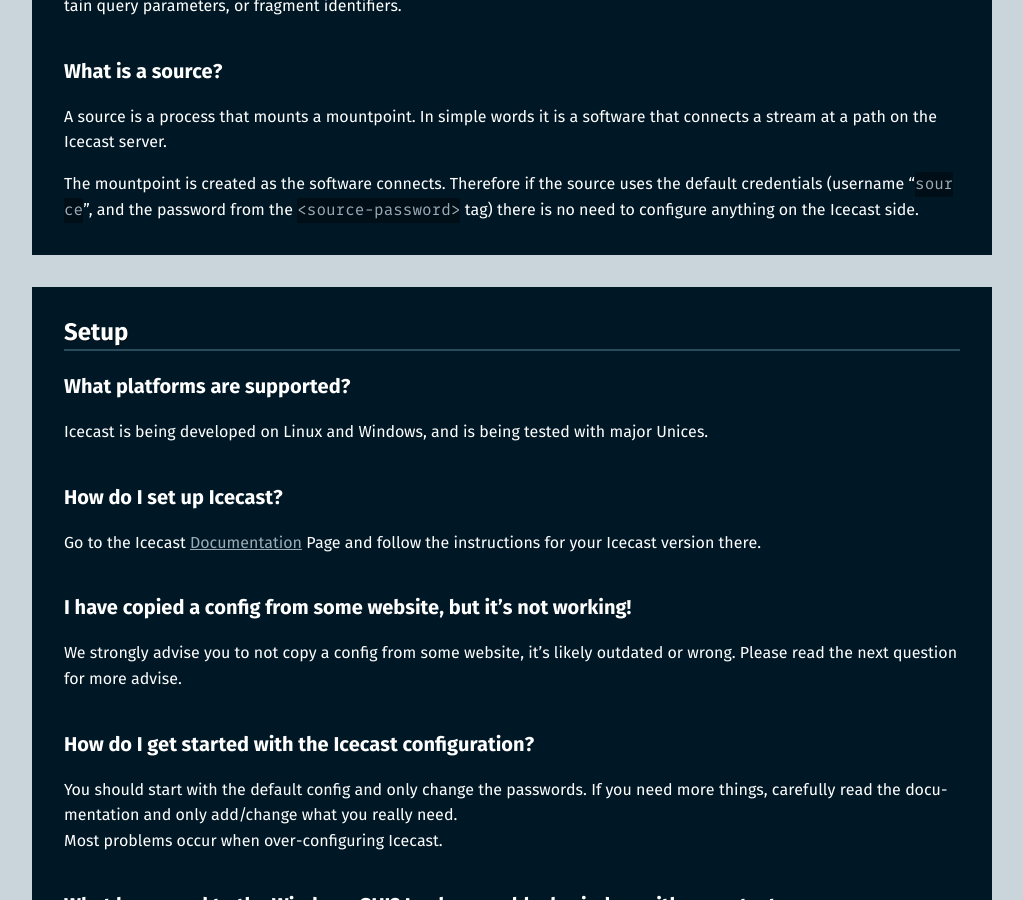
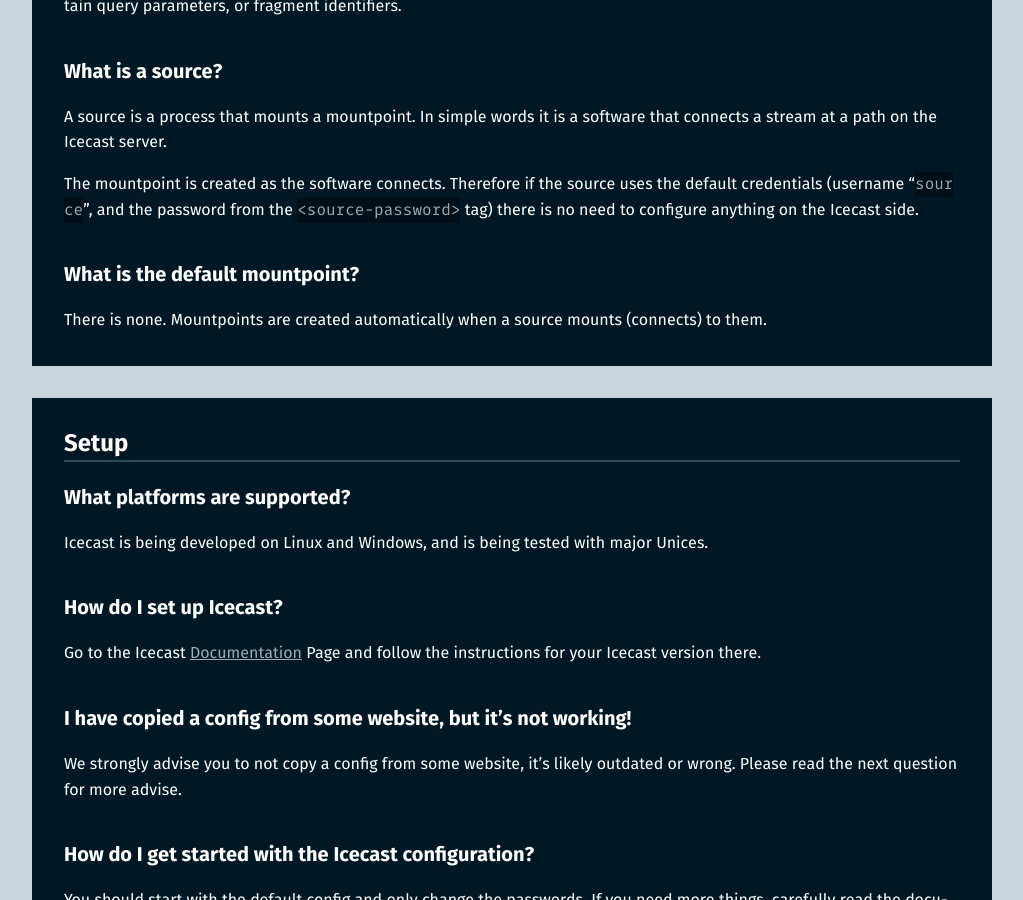
Before and after one commit to barionleg/Xipho, a Jekyll site: the page built from faq.md, in a window 1280 px wide and 900 px high, scrolled down 1882 px. Shown: the whole window, without its empty margins (128-1151 px from the left). Built offline with Jekyll 4.4.1, drawn with Linux system fonts in a browser that asks for light colours.

Commit message:
Feature: Explain that mountpoints are automatically created

```diff
--- a/faq.md
+++ b/faq.md
@@ -70,6 +70,9 @@ In simple words it is a software that connects a stream at a path on the Icecast
 The mountpoint is created as the software connects. Therefore if the source uses the
 default credentials (username "`source`", and the password from the `<source-password>` tag)
 there is no need to configure anything on the Icecast side.
+
+## What is the default mountpoint?
+There is none. Mountpoints are created automatically when a source mounts (connects) to them.
 
 </div>
 
```
